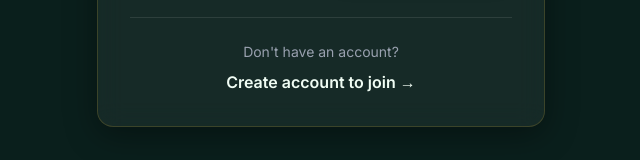
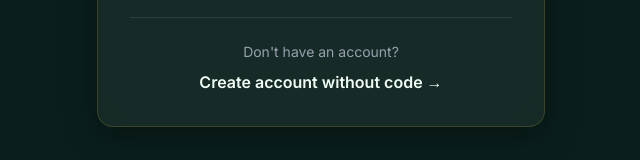
Before and after one commit to yaruchyo/secret_santa, a Next.js app: page /join in a window 1280 px wide. Shown: the part 553-713 px from the top of the page, without its empty margins (319-959 px from the left). Built offline with nearby package versions, Linux system fonts and the light colour scheme; no server answers; a web font is replaced by a local one.

Commit message:
fix create account by joining

```diff
--- a/components/JoinClient.js
+++ b/components/JoinClient.js
@@ -70,6 +70,11 @@ export default function JoinClient({ isLoggedIn }) {
                 throw new Error("Login failed after signup");
             }
 
+            // Step 3: Branching Logic based on Invitation Code
+            const hasCode = code && code.trim().length > 0;
+
+            if (hasCode) {
+                // IF Code exists: Call Join API
                 const joinRes = await fetch("/api/events/join", {
                     method: "POST",
                     headers: { "Content-Type": "application/json" },
@@ -82,8 +87,16 @@ export default function JoinClient({ isLoggedIn }) {
                     router.push(`/event/${joinData.eventId}`);
                     router.refresh();
                 } else {
-                setError(joinData.error || "Failed to join event");
+                    // Account created, but join failed (e.g., full event or bad code)
+                    // We display the error so they can try entering the code again later
+                    setError(joinData.error || "Account created, but failed to join event.");
                 }
+            } else {
+                // IF NO Code: Redirect to Dashboard immediately
+                router.push("/dashboard");
+                router.refresh();
+            }
+
         } catch (err) {
             setError(err.message);
         } finally {
@@ -101,10 +114,18 @@ export default function JoinClient({ isLoggedIn }) {
                     <GlassCard className="w-full max-w-md animate-scale-in">
                         <div className="text-center mb-6">
                             <span className="text-5xl mb-4 inline-block animate-float">🎉</span>
-                            <h1 className="text-2xl font-serif font-bold mb-2 text-gold-gradient">Create Account to Join</h1>
+
+                            {/* Dynamic Title based on context */}
+                            <h1 className="text-2xl font-serif font-bold mb-2 text-gold-gradient">
+                                {code ? "Create Account to Join" : "Create Account"}
+                            </h1>
+
+                            {/* Only show code display if code exists */}
+                            {code && (
                                 <p className="text-gray-400 text-sm">
                                     Event Code: <span className="text-primary font-mono font-bold text-lg">{code}</span>
                                 </p>
+                            )}
                         </div>
 
                         {error && (
@@ -158,7 +179,8 @@ export default function JoinClient({ isLoggedIn }) {
                                         Creating Account...
                                     </>
                                 ) : (
-                                    "✨ Sign Up & Join Event"
+                                    // Dynamic Button Text
+                                    code ? "✨ Sign Up & Join Event" : "✨ Create Account"
                                 )}
                             </button>
 
@@ -175,6 +197,7 @@ export default function JoinClient({ isLoggedIn }) {
         );
     }
 
+    // Default "Join" View
     return (
         <div className="min-h-screen flex items-center justify-center p-4 relative overflow-hidden bg-background">
             <div className="absolute top-10 right-10 w-80 h-80 bg-primary/10 rounded-full blur-3xl animate-float"></div>
@@ -242,7 +265,7 @@ export default function JoinClient({ isLoggedIn }) {
                                 onClick={() => setShowSignup(true)}
                                 className="text-primary hover:text-primary-hover font-semibold transition-colors"
                             >
-                                Create account to join →
+                                {code ? "Create account to join →" : "Create account without code →"}
                             </button>
                         </div>
                     )}
```
Lines whose indentation alone changed are shown as unchanged.
